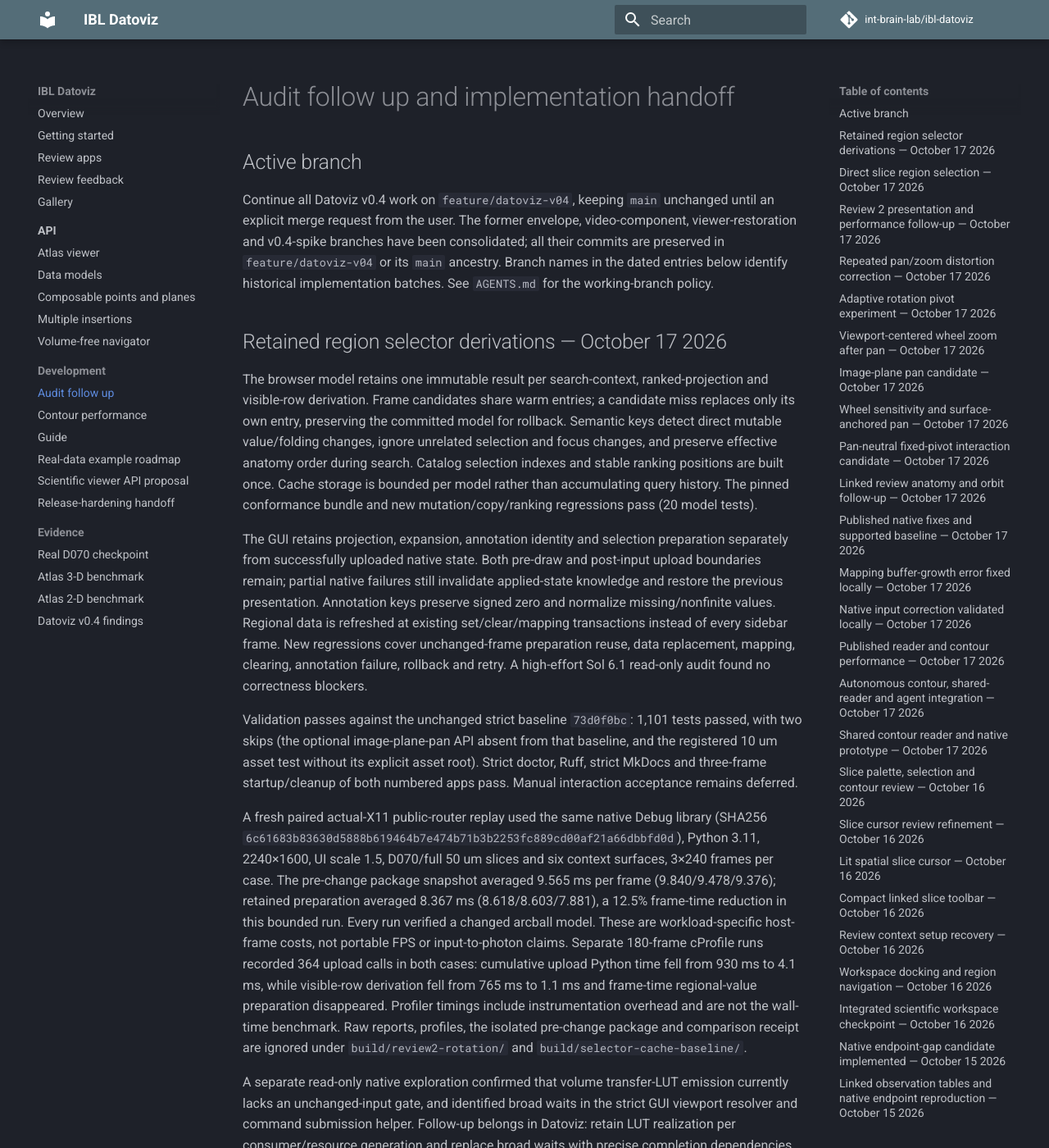
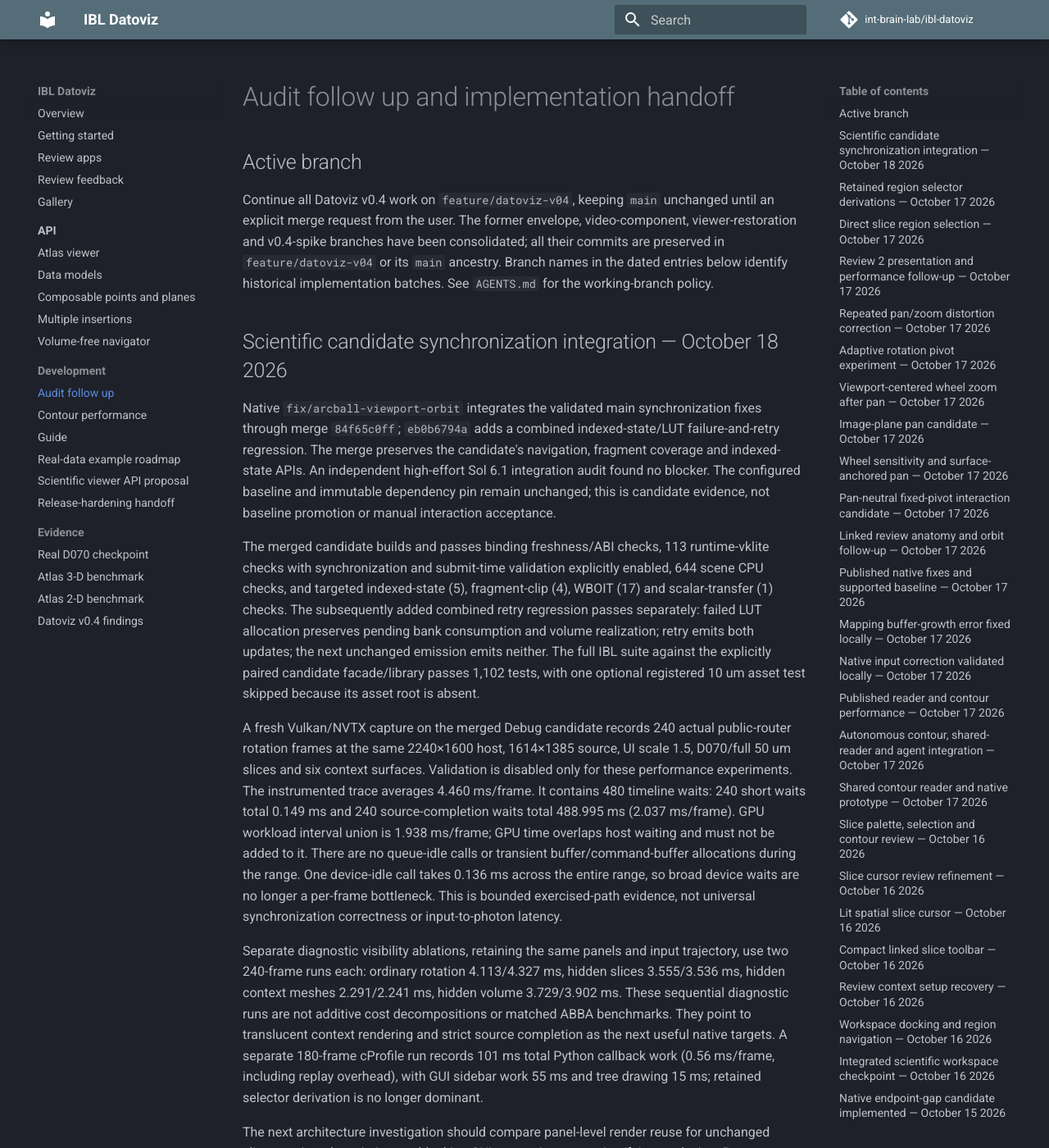
Before and after one commit to int-brain-lab/ibl-datoviz, an MkDocs documentation site: the page built from docs/NEXT_STEPS.md, in a window 1280 px wide and 1400 px high. Shown: the whole window at 82% size. Built offline with MkDocs 1.6.1 and Material for MkDocs 9.7.7, drawn with Linux system fonts in a browser that asks for light colours; comment, search, counter and statistics services are not loaded; some of the changed text lies outside the part shown.

Commit message:
Record native candidate validation and rotation diagnostics

```diff
--- a/docs/NEXT_STEPS.md
+++ b/docs/NEXT_STEPS.md
@@ -8,6 +8,20 @@ video-component, viewer-restoration and v0.4-spike branches have been consolidat
 all their commits are preserved in `feature/datoviz-v04` or its `main` ancestry.
 Branch names in the dated entries below identify historical implementation batches.
 See `AGENTS.md` for the working-branch policy.
+
+## Scientific candidate synchronization integration — October 18 2026
+
+Native `fix/arcball-viewport-orbit` integrates the validated main synchronization fixes through merge `84f65c0ff`; `eb0b6794a` adds a combined indexed-state/LUT failure-and-retry regression. The merge preserves the candidate's navigation, fragment coverage and indexed-state APIs. An independent high-effort Sol 6.1 integration audit found no blocker. The configured baseline and immutable dependency pin remain unchanged; this is candidate evidence, not baseline promotion or manual interaction acceptance.
+
+The merged candidate builds and passes binding freshness/ABI checks, 113 runtime-vklite checks with synchronization and submit-time validation explicitly enabled, 644 scene CPU checks, and targeted indexed-state (5), fragment-clip (4), WBOIT (17) and scalar-transfer (1) checks. The subsequently added combined retry regression passes separately: failed LUT allocation preserves pending bank consumption and volume realization; retry emits both updates; the next unchanged emission emits neither. The full IBL suite against the explicitly paired candidate facade/library passes 1,102 tests, with one optional registered 10 um asset test skipped because its asset root is absent.
+
+A fresh Vulkan/NVTX capture on the merged Debug candidate records 240 actual public-router rotation frames at the same 2240×1600 host, 1614×1385 source, UI scale 1.5, D070/full 50 um slices and six context surfaces. Validation is disabled only for these performance experiments. The instrumented trace averages 4.460 ms/frame. It contains 480 timeline waits: 240 short waits total 0.149 ms and 240 source-completion waits total 488.995 ms (2.037 ms/frame). GPU workload interval union is 1.938 ms/frame; GPU time overlaps host waiting and must not be added to it. There are no queue-idle calls or transient buffer/command-buffer allocations during the range. One device-idle call takes 0.136 ms across the entire range, so broad device waits are no longer a per-frame bottleneck. This is bounded exercised-path evidence, not universal synchronization correctness or input-to-photon latency.
+
+Separate diagnostic visibility ablations, retaining the same panels and input trajectory, use two 240-frame runs each: ordinary rotation 4.113/4.327 ms, hidden slices 3.555/3.536 ms, hidden context meshes 2.291/2.241 ms, hidden volume 3.729/3.902 ms. These sequential diagnostic runs are not additive cost decompositions or matched ABBA benchmarks. They point to translucent context rendering and strict source completion as the next useful native targets. A separate 180-frame cProfile run records 101 ms total Python callback work (0.56 ms/frame, including replay overhead), with GUI sidebar work 55 ms and tree drawing 15 ms; retained selector derivation is no longer dominant.
+
+The next architecture investigation should compare panel-level render reuse for unchanged slices against the existing nonblocking GUI generation-promotion/fairness design. Preserve strict same-frame mode and scientific picking/input semantics; do not hide context meshes or change transparency as an unreviewed optimization. Queue-role metadata repair is separate: allocated queues currently lose capability/is-set metadata and repeated same-family requests can reuse indices. Repair and test metadata without moving consumers to optional queues; all current production consumers explicitly use MAIN, so that repair alone does not accelerate rotation.
+
+Receipts remain ignored under `build/review2-rotation/` (integrated Vulkan SQLite/report, summary JSON, cProfile and per-variant reports). The measured candidate library SHA256 is `19d52000bdc68c4721c28668f476c00faec94c7141b707e24965224e3ea5a04b`. Native integration/test receipts remain under the candidate's ignored build tree. Linux evidence does not establish macOS interaction acceptance. Publication remains pending the native repository's explicit approval requirement.
 
 ## Retained region selector derivations — October 17 2026
 
```
